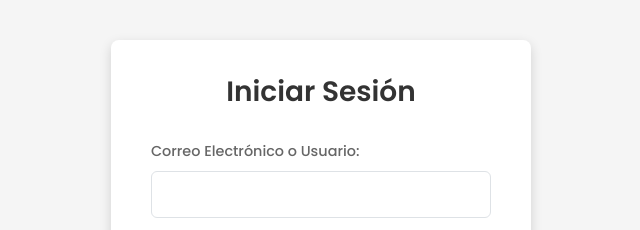
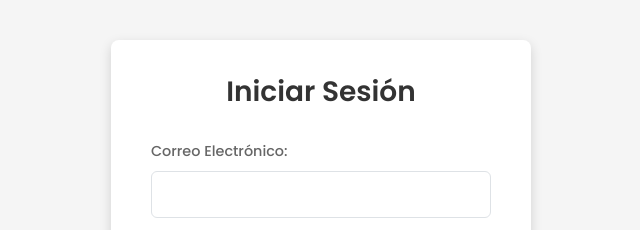
Before and after one commit to ferred23435534546/QuickTask-app, an Angular app in the folder frontend/: page /login in a window 1280 px wide. Shown: the top 230 px of the page, without its empty margins (319-959 px from the left). Built offline with nearby package versions, Linux system fonts and the light colour scheme.

Commit message:
Cambios visuales en login y register

```diff
--- a/frontend/src/app/auth/login/login.component.html
+++ b/frontend/src/app/auth/login/login.component.html
@@ -2,7 +2,7 @@
     <h2>Iniciar Sesión</h2>
     <form [formGroup]="loginForm" (ngSubmit)="onSubmit()">
       <div class="form-group">
-        <label for="email">Correo Electrónico o Usuario:</label>
+        <label for="email">Correo Electrónico:</label>
         <input type="email" id="email" formControlName="email" required>
         <div *ngIf="loginForm.get('email')?.invalid && (loginForm.get('email')?.dirty || loginForm.get('email')?.touched)" class="error-message">
           <div *ngIf="loginForm.get('email')?.errors?.['required']">El correo es obligatorio.</div>
```
Also changed, not shown: 1 other file (tests, documents, lock files or other folders).
